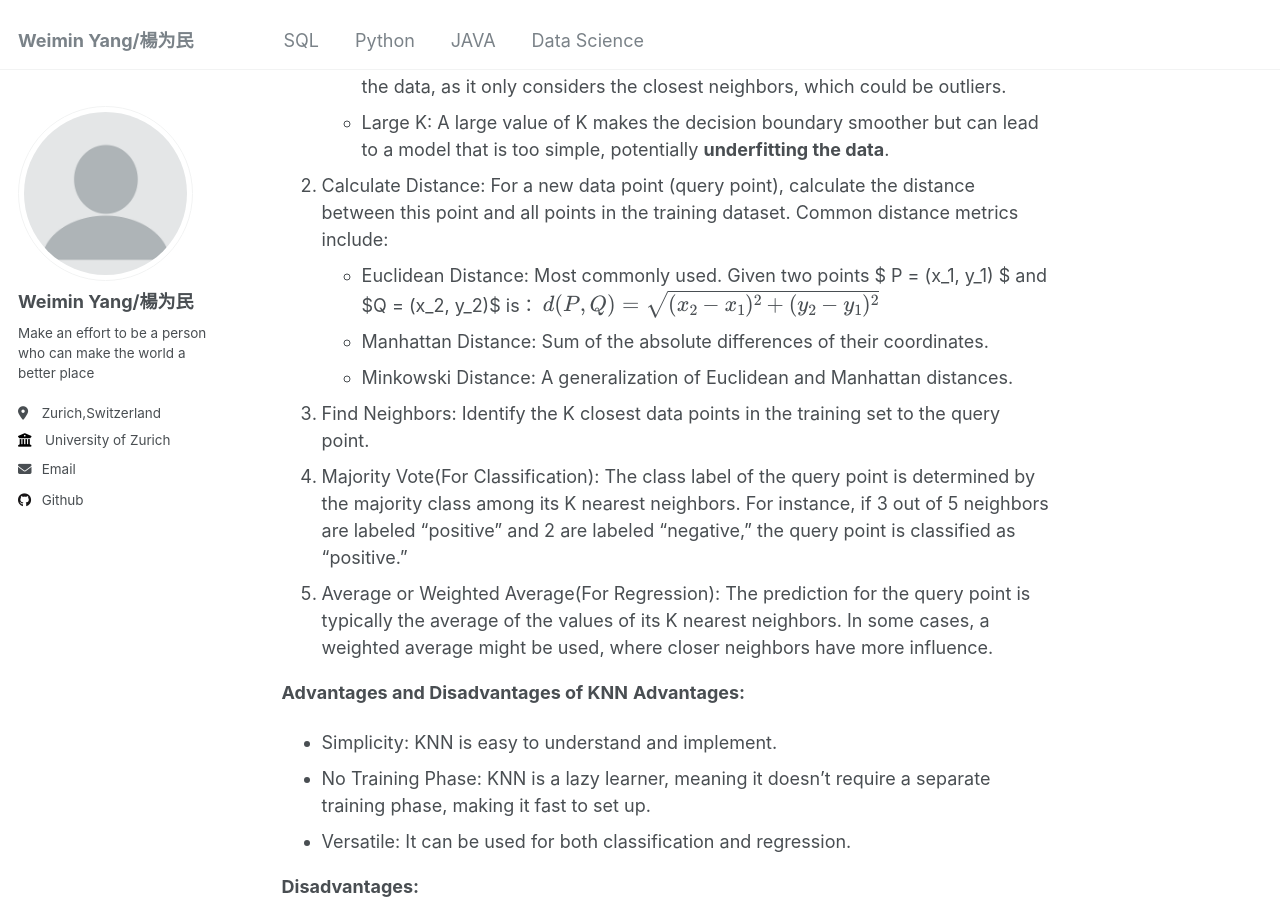
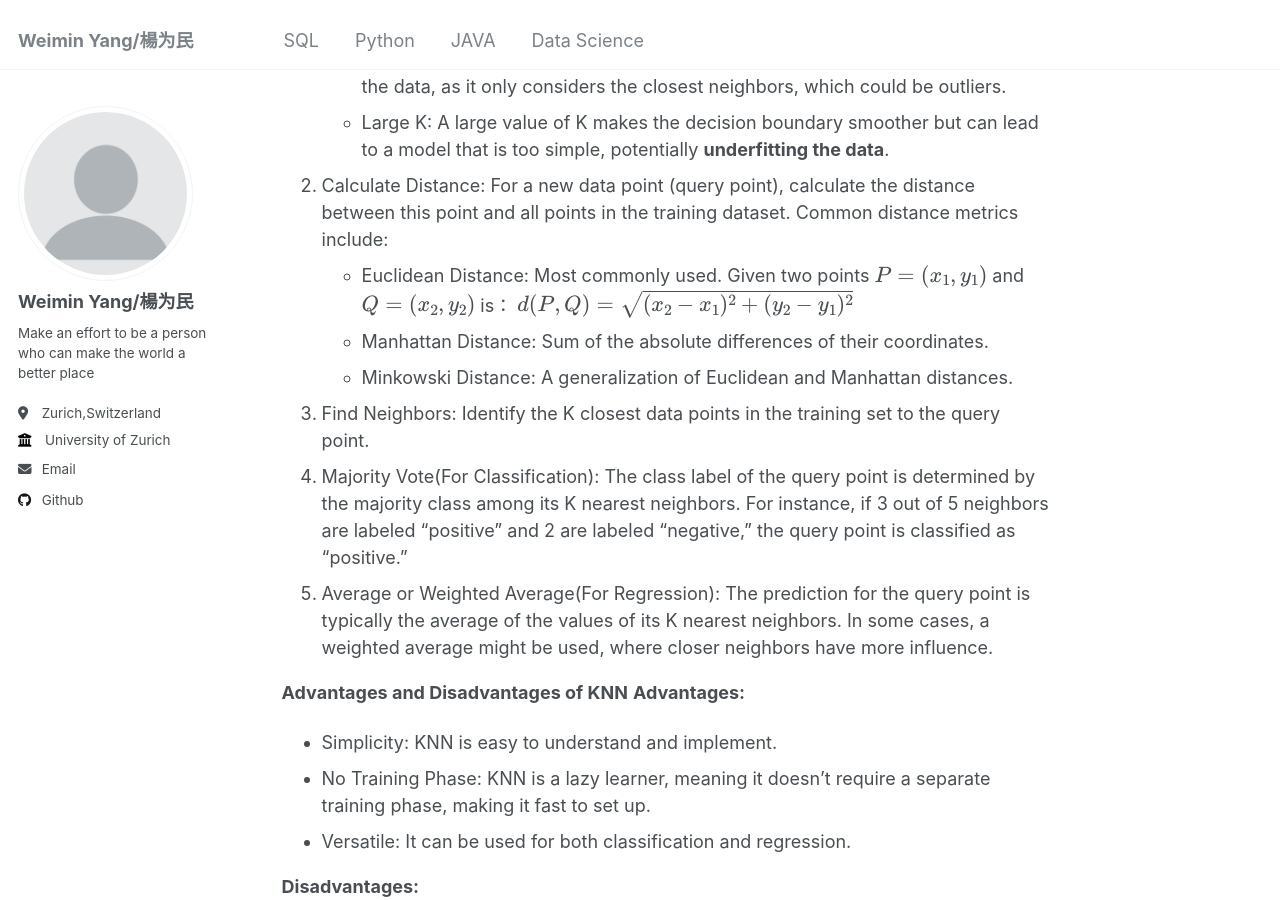
Before and after one commit to weimin3/weimin3.github-io, a Jekyll site: the page built from _Data_Science/machine_learning.md, in a window 1280 px wide and 900 px high, scrolled down 3397 px. Built offline with Jekyll 4.4.1, drawn with Linux system fonts in a browser that asks for light colours.

```diff
--- a/_Data_Science/machine_learning.md
+++ b/_Data_Science/machine_learning.md
@@ -93,7 +93,7 @@ For regression, the prediction is the average of the nearest neighbors.
 - Large K: A large value of K makes the decision boundary smoother but can lead to a model that is too simple, potentially **underfitting the data**.
 
 1. Calculate Distance: For a new data point (query point), calculate the distance between this point and all points in the training dataset. Common distance metrics include:
-- Euclidean Distance: Most commonly used. Given two points $ P = (x_1, y_1) $ and $Q = (x_2, y_2)$ is：
+- Euclidean Distance: Most commonly used. Given two points $$P = (x_1, y_1)$$ and $$Q = (x_2, y_2)$$ is：
 $$
 d(P, Q) = \sqrt{(x_2 - x_1)^2 + (y_2 - y_1)^2}
 $$
```
